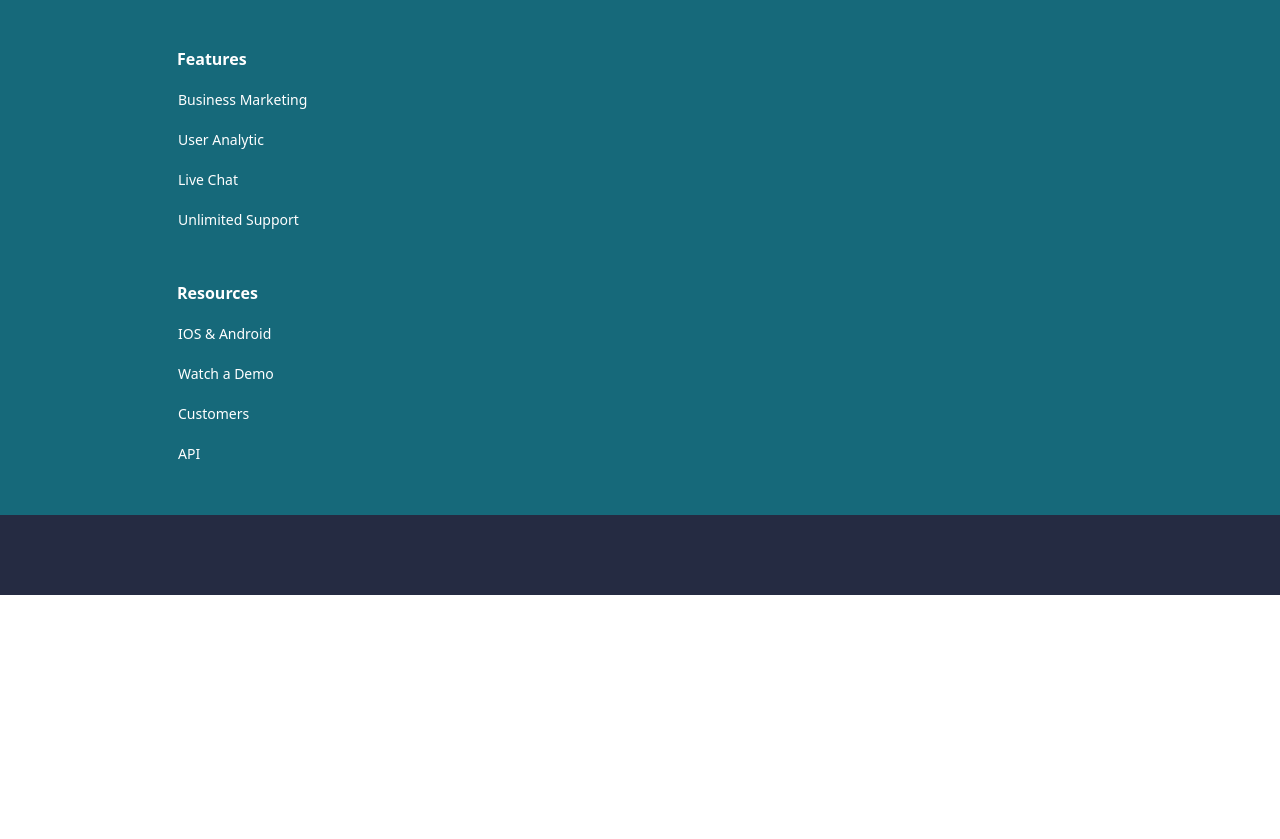
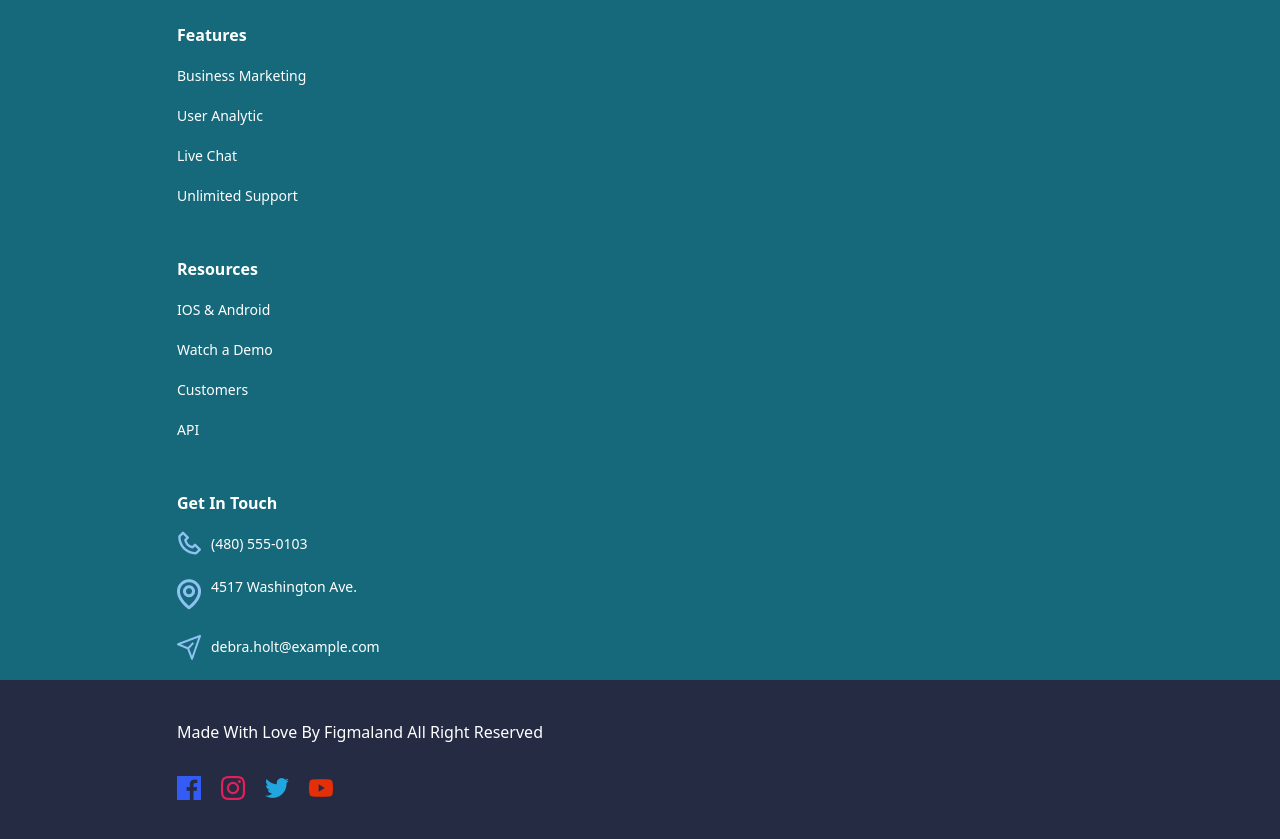
Before and after one commit to oharaju/bootstrap-sass, a website: page index.html in a window 1280 px wide. Shown: the part 4296-5135 px from the top of the page. Before the commit the page ends 4891 px from the top, so only its background shows below. Drawn offline with Linux system fonts and the light colour scheme.

Commit message:
adicionar seção de rodapé add footer section

```diff
--- a/index.html
+++ b/index.html
@@ -216,10 +216,19 @@
     </section>
 
     <footer class="footer">
-      <div class="footer__box">
-        <h1 class="footer__title">Consulting Agency For Your Business</h1>
-        <p class="footer__subtitle">the quick fox jumps over the lazy dog</p>
-        <a class="button" href="#">Contact Us</a>
+      <div class="container">
+        <div class="row">
+          <div class="col-lg-10 offset-1">
+            <div class="footer__register" >
+              <div class="footer__box">
+                <h1 class="footer__title">Consulting Agency For Your Business</h1>
+                <p class="footer__subtitle">the quick fox jumps over the lazy dog</p>
+              </div>
+              <a class="button" href="#">Contact Us</a>
+            </div>
+          </div>
+
+        </div>
       </div>
       <div class="footer__container">
         <div class="container">
@@ -327,9 +336,48 @@
                 </ul>
               </div>
             </div>
+
+            <div class="col-10 offset-1">
+              <p class="footer__list__title">Get In Touch</p>
+              <div class="footer__contact">
+                <img src="./images/phone-footer.png" alt="telefone">
+                <a class="footer__list__link" href="tel: +4805550103">(480) 555-0103</a>
+              </div>
+              <div class="footer__contact">
+                <img src="./images/localization-footer.png" alt="localizacao">
+                <p class="footer__list__link">4517 Washington Ave.</p>
+              </div>
+              <div class="footer__contact">
+                <img src="./images/acess-footer.png" alt="email">
+                <a href="mailto:debra.holt@example.com" class="footer__list__link">debra.holt@example.com</a>
+              </div>
+            </div>
           </div>
         </div>
       </div>
+
+
+      <div class="container">
+        <div class="row">
+          <div class="col-10 offset-1">
+            <p class="footer__social">Made With Love By Figmaland All Right Reserved</p>
+            <div class="footer__main">
+              <a href="http://facebook.com"><img src="./images/facebook.png"></img></a>
+              <a href="http://instagram.com"><img src="./images/instagram.png"></img></a>
+              <a href="http://twitter.com"><img src="./images/twitter.png"></img></a>
+              <a href="http://youtube.com"><img src="./images/youtube.png"></img></a>
+            </div>
+          </div>
+        </div>
+      </div>
+
+
+
+
+
+
+
+
     </footer>
   </body>
 </html>
--- a/scss/_footer.scss
+++ b/scss/_footer.scss
@@ -4,7 +4,7 @@
   padding: 80px 0;
 
   &__box {
-    padding: 40px 50px;
+    padding: 40px 0px;
   }
 
   &__title {
@@ -39,7 +39,45 @@
       font-size: 14px;
       color: $color-white;
       text-decoration: none;
-      padding-left: 1px;
-    }
+
+      &:hover {
+        color: $color-eight;
+      }
     }
   }
+
+  &__contact {
+    display: flex;
+    align-items: center;
+    gap: 10px;
+    margin-bottom: 20px;
+  }
+
+  &__social {
+    font-size: 16px;
+    margin: 40px 0 30px;
+  }
+
+  &__main {
+    display: flex;
+    gap: 20px;
+  }
+}
+
+@include media-breakpoint-up(md) {
+  .footer {
+
+    &__box {
+      display: flex;
+      flex-direction: column;
+    }
+
+    &__register {
+      display: flex;
+      align-items: center;
+      gap: 40px;
+    }
+  }
+
+
+}
--- a/scss/_variables.scss
+++ b/scss/_variables.scss
@@ -3,6 +3,7 @@ $color-secondary: #FFA62B;
 $color-tertiary: #737373;
 $color-four: #00A0C1;
 $color-five: #16697A;
+$color-eight: rgb(82, 137, 209);
 $color-transparent: rgba(236, 226, 212, 0.911);
 $color-white: #fff;
 $color-pastry: #f1ae48;
```
Also changed, not shown: images/acess-footer.png (added), images/facebook.png (added), images/instagram.png (added), images/localization-footer.png (added), images/phone-footer.png (added), images/twitter.png (added), images/youtube.png (added), styles/styles.css.
